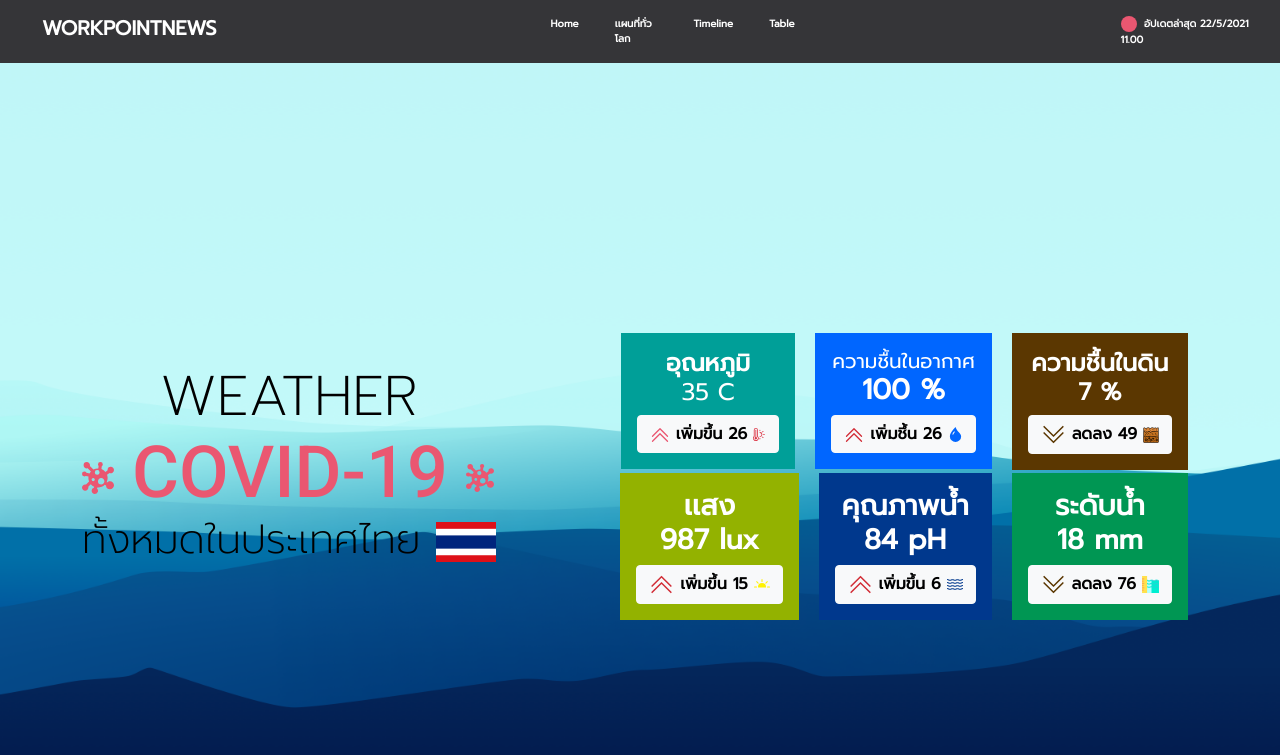
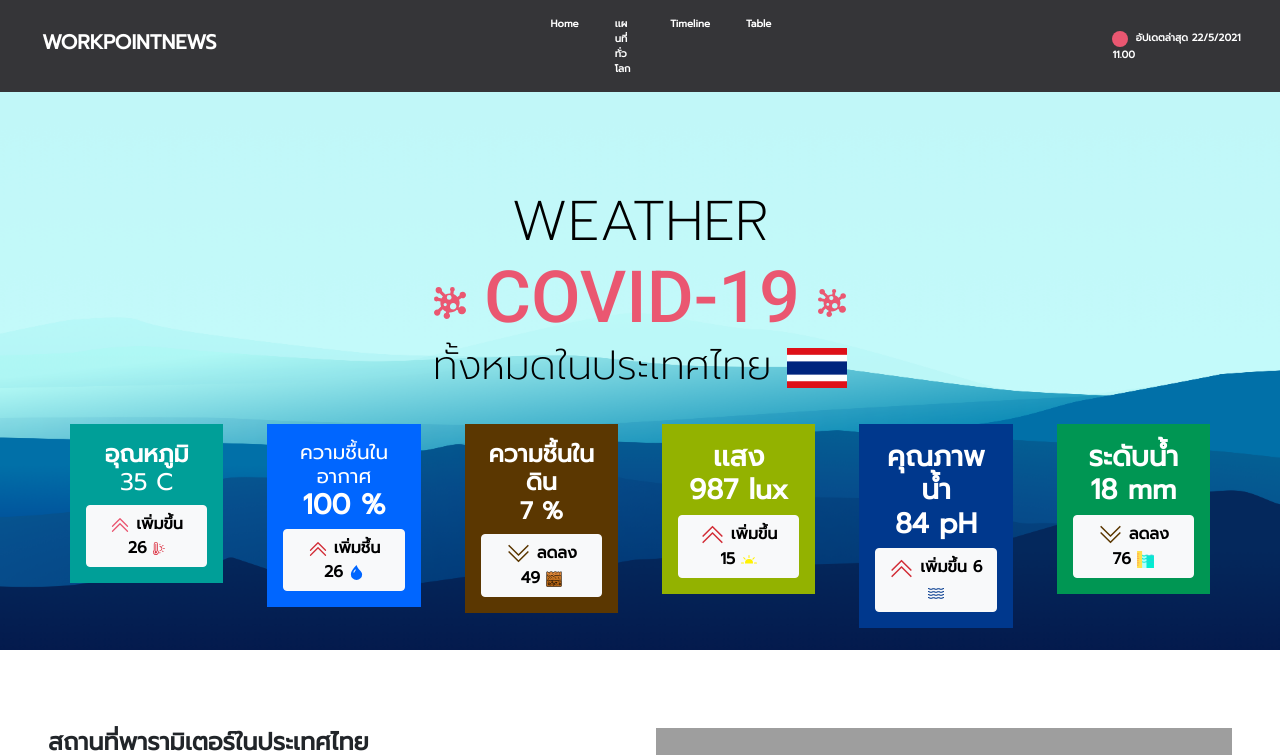
Before and after one commit to 0923653352/new, a PHP site: page /index.php in a window 1280 px wide. Shown: the top 755 px of the page. Run offline with PHP 8.4, Linux system fonts and the light colour scheme; some libraries are stand-ins or nearby versions; grey boxes are pictures that could not be loaded.

Commit message:
เหลือเเก้ ให้เท่ากัน

```diff
--- a/1.php
+++ b/1.php
@@ -1,7 +1,7 @@
-  <div>
+  <div class="p-5">
       <a name=sec1></a>
-      <div class="container">
-          <div class="row">
+      <div class="container-fluid py-5">
+          <div class="row text-center">
               <div class="col">
                   <div>
                       <font color="#000000" class="display-4">
@@ -27,14 +27,11 @@
                       </font>
                   </div>
               </div>
-          </div>
-      </div>
-
               <div class="col">
 
 
-          <div class="flexbox">
-              <div class="item">
+                  <div class="row mt-4">
+                      <div class="col-lg-2">
                           <div class="content">
                               <div class="card-body" style="background-color:#009f98;">
                                   <h4 class="card-title  ">อุณหภูมิ
@@ -60,7 +57,7 @@
                       </div>
 
 
-              <div class="item">
+                      <div class="col-lg-2">
                           <div class="content">
                               <div class="card-body" style=" background-color:#0066ff;">
                                   <h5 class="card-title ">ความชื้นในอากาศ
@@ -85,7 +82,7 @@
                           </div>
                       </div>
 
-              <div class="item">
+                      <div class="col-lg-2">
                           <div class="content">
                               <div class="card-body" style=" background-color:#5b3701;">
                                   <h4 class="card-title ">ความชื้นในดิน
@@ -109,7 +106,7 @@
                       </div>
 
 
-              <div class="item">
+                      <div class="col-lg-2">
                           <div class="content">
                               <div class="card-body" style=" background-color:#93b200;">
                                   <h3 class="card-title display-7">เเสง
@@ -134,7 +131,7 @@
                           </div>
                       </div>
 
-              <div class="item">
+                      <div class="col-lg-2">
                           <div class="content">
                               <div class="card-body" style=" background-color:#00388d;">
                                   <h3 class="card-title display-7">คุณภาพน้ำ<div class="text-center display-7">84 pH</div>
@@ -156,9 +153,7 @@
                           </div>
                       </div>
 
-
-
-              <div class="item">
+                      <div class="col-lg-2">
                           <div class="content">
                               <div class="card-body" style=" background-color:#009653;">
                                   <h3 class="card-title display-7">
@@ -183,3 +178,7 @@
                   </div>
               </div>
           </div>
+      </div>
+
+
+  </div>
--- a/heater.php
+++ b/heater.php
@@ -10,7 +10,7 @@
             </button>
 
             <div class="collapse navbar-collapse" id="navbarSupportedContent">
-                <ul class="navbar-nav me-auto mb-2 mb-lg-0 " style=" padding: 0 5px 0 300px;">
+                <ul class="navbar-nav mx-auto mb-2 mb-lg-0 " style=" padding: 0 5px 0 300px;">
                     <li class="nav-item">
                         <a class="nav-link active" aria-current="page" href="#sec1">
                             <font color="#FFFFFF">Home</font>
@@ -32,7 +32,10 @@
                             <font color="#FFFFFF">Table</font>
                         </a>
                     </li>
-                    <li class="nav-item " style=" padding: 0 5px 0 300px;">
+
+                </ul>
+                <ul class="navbar-nav  mb-2 mb-lg-0 " style=" padding: 0 5px 0 300px;">
+                    <li class="nav-item ">
                         <a class="nav-link" href="#">
                             <font color="#FFFFFF"><svg xmlns="http://www.w3.org/2000/svg" color="#ea5771" width="16" height="16" fill="currentColor" class="bi bi-circle-fill" viewBox="0 0 16 16">
                                     <circle cx="8" cy="8" r="8" />
@@ -40,7 +43,6 @@
                         </a>
                     </li>
                 </ul>
-
             </div>
         </div>
     </nav>
```
Lines whose indentation alone changed are shown as unchanged.
